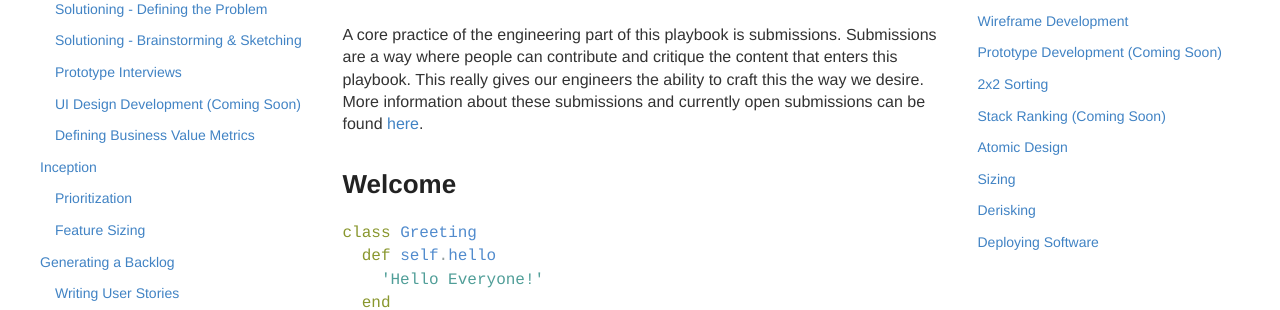
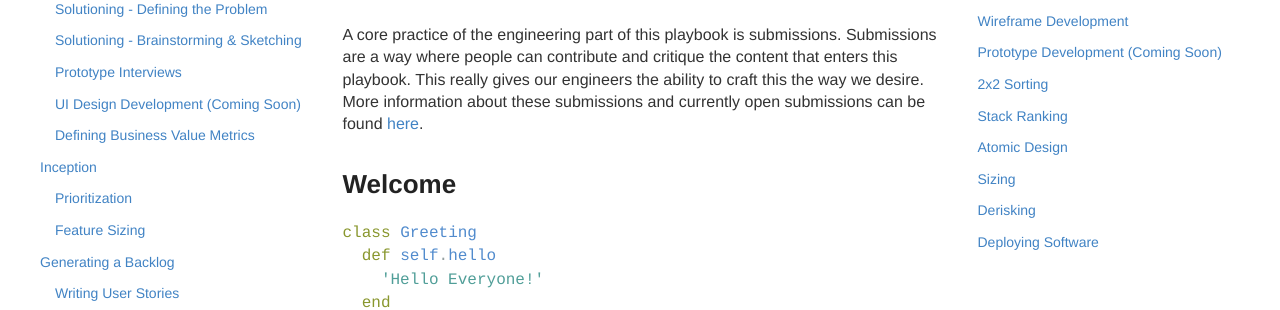
Before and after one commit to KnightPointSystems/kps_playbook, a Jekyll site: the page built from engineering.md, in a window 1280 px wide and 900 px high, scrolled down 649 px. Shown: the part 152-462 px from the top of the window. Built offline with Jekyll 4.4.1, drawn with Linux system fonts in a browser that asks for light colours; nearby versions of some CDN libraries.

Commit message:
Update design-plays.html

```diff
--- a/_includes/design-plays.html
+++ b/_includes/design-plays.html
@@ -20,7 +20,7 @@
      <li><a href="{{ site.baseurl }}/wireframe-development">Wireframe Development</a></li>
      <li><a href="{{ site.baseurl }}/prototype-development">Prototype Development (Coming Soon)</a></li>
      <li><a href="{{ site.baseurl }}/2x2">2x2 Sorting</a></li>
-     <li><a href="{{ site.baseurl }}/stack-ranking">Stack Ranking (Coming Soon)</a></li>
+     <li><a href="{{ site.baseurl }}/stack-ranking">Stack Ranking</a></li>
      <li><a href="{{ site.baseurl }}/atomic-design">Atomic Design</a></li>
      <li><a href="{{ site.baseurl }}/story-sizing">Sizing</a></li>
      <li><a href="{{ site.baseurl }}/derisking">Derisking</a></li>
```
